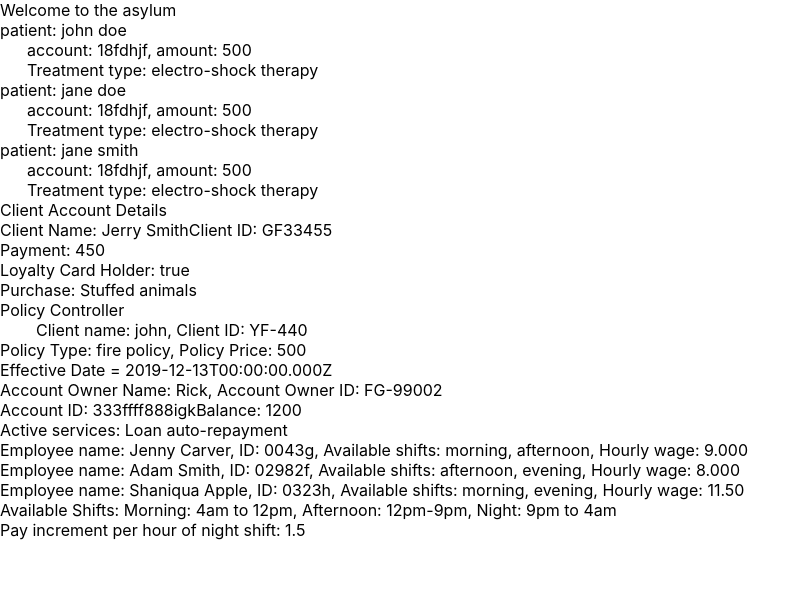
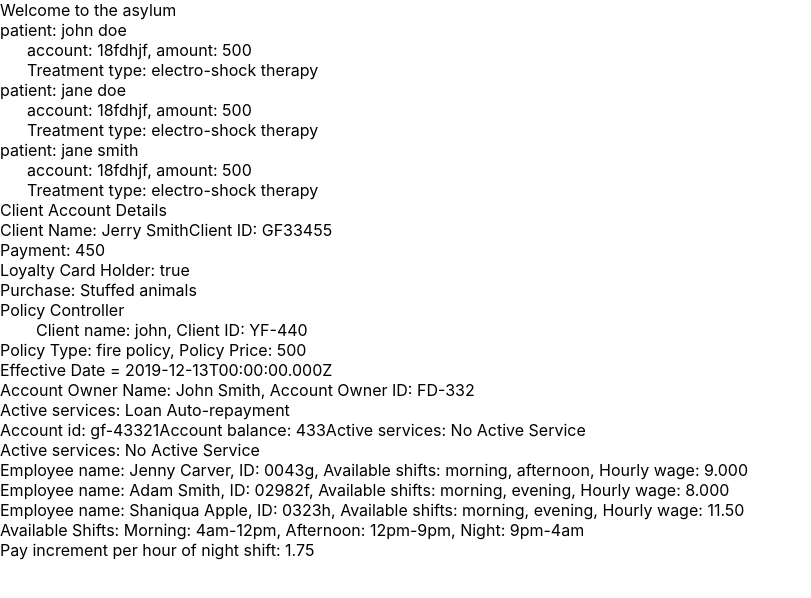
Before and after one commit to jocelynmutso/idea-app, a React (Create React App) app: page / in a window 1280 px wide. Shown: the top 598 px of the page, without its empty margins (0-811 px from the left). Built offline with nearby package versions, Linux system fonts and the light colour scheme.

Commit message:
complete 5 ideas

```diff
--- a/src/core/idea4/AccountOwnerView.tsx
+++ b/src/core/idea4/AccountOwnerView.tsx
@@ -2,15 +2,17 @@ import React from 'react';
 
 
 interface AccountOwnerViewProps {
-  ownerName: string,
-  ownerId: string,
+  owner: {
+   name: string,
+   id: string,
+  }
 }
 
-const AccountOwnerView: React.FC<AccountOwnerViewProps> = ({ ownerName, ownerId }) => {
+const AccountOwnerView: React.FC<AccountOwnerViewProps> = ({ owner }) => {
   return (
     <div>
-      Account Owner Name: {ownerName},
-      Account Owner ID: {ownerId}
+      Account Owner Name: {owner.name},
+      Account Owner ID: {owner.id}
     </div>
   )
 }
--- a/src/core/idea4/BankAccountController.tsx
+++ b/src/core/idea4/BankAccountController.tsx
@@ -1,18 +1,50 @@
 import React from 'react';
 import { AccountOwnerView } from './AccountOwnerView';
 import { BankAccountView } from './BankAccountView';
+import { AccountServicesView } from './AccountServicesView';
 
 
 interface BankAccountControllerProps {
 
 }
 
+interface AccountUmbrella {
+  ownerData: OwnerData;
+  servicesData: ServicesData;
+  bankAccountData: BankAccountData;
+}
+
+interface OwnerData {
+  name: string,
+  id: string
+}
+
+interface ServicesData {
+  service: string
+}
+
+interface BankAccountData {
+  account: {
+    id: string,
+    balance: number,
+    service: string,
+  }
+}
 
 const BankAccountController: React.FC<BankAccountControllerProps> = ({ }) => {
+
+  const umbrella: AccountUmbrella = {
+    ownerData: { name: "John Smith", id: "FD-332" },
+    servicesData: { service: "Loan Auto-repayment" },
+    bankAccountData: { account: { id: "gf-43321", balance: 433, service: "No Active Service" } }
+  }
+
+
   return (
     <div>
-      <AccountOwnerView ownerName={"Rick"} ownerId={"FG-99002"} />
-      <BankAccountView id={"333ffff888igk"} balance={1200} service={"Loan auto-repayment"} />
+      <AccountOwnerView owner={umbrella.ownerData} />
+      <AccountServicesView service={umbrella.servicesData.service} />
+      <BankAccountView account={umbrella.bankAccountData.account} />
     </div>
   )
 }
--- a/src/core/idea4/BankAccountView.tsx
+++ b/src/core/idea4/BankAccountView.tsx
@@ -1,18 +1,21 @@
 import React from 'react';
-import {AccountServicesView} from './AccountServicesView';
+import { AccountServicesView  } from './AccountServicesView';
 
 interface BankAccountViewProps {
-  id: string,
-  balance: number,
-  service: string
+  account: {
+   id: string,
+   balance: number,
+   service: string
+  }
 }
 
-const BankAccountView: React.FC<BankAccountViewProps> = ({ id, balance, service }) => {
+const BankAccountView: React.FC<BankAccountViewProps> = ({ account }) => {
   return (
     <div>
-      Account ID: {id}
-      Balance: {balance}
-      <AccountServicesView service={service} />
+      Account id: {account.id}
+      Account balance: {account.balance}
+      Active services: {account.service}
+      <AccountServicesView service={account.service} />
     </div>
   )
 }
--- a/src/core/idea5/EmployeeView.tsx
+++ b/src/core/idea5/EmployeeView.tsx
@@ -2,19 +2,21 @@ import React from 'react';
 
 
 interface EmployeeViewProps {
-  name: string,
-  id: string,
-  availableShifts: string[],
-  hourlyWage: number
+  employee: {
+    name: string,
+    id: string,
+    availableShifts: string[],
+    hourlyWage: number
+  }
 }
 
-const EmployeeView: React.FC<EmployeeViewProps> = ({ name, id, availableShifts, hourlyWage }) => {
+const EmployeeView: React.FC<EmployeeViewProps> = ({employee}) => {
   return (
     <div>
-      Employee name: {name},
-      ID: {id},
-      Available shifts: {availableShifts.join(", ")},
-      Hourly wage: {hourlyWage.toPrecision(4)}
+      Employee name: {employee.name},
+      ID: {employee.id},
+      Available shifts: {employee.availableShifts.join(", ")},
+      Hourly wage: {employee.hourlyWage.toPrecision(4)}
     </div>
   )
 }
--- a/src/core/idea5/ShiftController.tsx
+++ b/src/core/idea5/ShiftController.tsx
@@ -9,14 +9,51 @@ interface ShiftControllerProps {
 
 }
 
+interface Umbrella {
+  employees: EmployeeData[];
+  pay: PayData;
+  shifts: ShiftData[];
+}
+
+interface EmployeeData {
+  id: string;
+  name: string;
+  availableShifts: string[];
+  hourlyWage: number;
+}
+
+interface ShiftData {
+  morning: string;
+  afternoon: string;
+  night: string;
+}
+
+interface PayData {
+  payIncrement: number
+}
+
+
 const ShiftController: React.FC<ShiftControllerProps> = ({ }) => {
+  const umbrella: Umbrella = {
+    employees: [
+      {name: "Jenny Carver",   id: "0043g", availableShifts: ["morning", "afternoon"], hourlyWage: 9.00},
+      {name: "Adam Smith",     id: "02982f",availableShifts: ["morning", "evening"],   hourlyWage: 8.00},
+      {name: "Shaniqua Apple", id: "0323h", availableShifts: ["morning", "evening"],   hourlyWage: 11.50},
+    ],
+    shifts: [
+      {morning: "4am-12pm", afternoon: "12pm-9pm", night: "9pm-4am" }
+    ],
+    pay: {
+      payIncrement: 1.75
+    }
+  }
+
+
   return (
     <div>
-      <EmployeeView name={"Jenny Carver"} id={"0043g"} availableShifts={["morning", "afternoon"]} hourlyWage={9.00} />
-      <EmployeeView name={"Adam Smith"} id={"02982f"} availableShifts={["afternoon", "evening"]} hourlyWage={8.00} />
-      <EmployeeView name={"Shaniqua Apple"} id={"0323h"} availableShifts={["morning", "evening"]} hourlyWage={11.50} />
-      <ShiftsView morning={"4am to 12pm"} afternoon={"12pm-9pm"} night={"9pm to 4am"} />
-      <PayIncrementView amount={1.50}/>
+      {umbrella.employees.map(empl => (<EmployeeView employee={empl}/>))}
+      {umbrella.shifts.map(shift => (<ShiftsView shift={shift} /> ))}
+      <PayIncrementView amount={umbrella.pay.payIncrement}/>
     </div>
   )
 }
--- a/src/core/idea5/ShiftsView.tsx
+++ b/src/core/idea5/ShiftsView.tsx
@@ -2,18 +2,21 @@ import React from 'react';
 
 
 interface ShiftsViewProps {
-  morning: string,
-  afternoon: string,
-  night: string
+  shift: {
+    morning: string,
+    afternoon: string,
+    night: string
+  }
+
 }
 
-const ShiftsView: React.FC<ShiftsViewProps> = ({ morning, afternoon, night }) => {
+const ShiftsView: React.FC<ShiftsViewProps> = ({ shift }) => {
   return (
     <div>
       Available Shifts:
-      Morning: {morning},
-      Afternoon: {afternoon},
-      Night: {night}
+      Morning: {shift.morning},
+      Afternoon: {shift.afternoon},
+      Night: {shift.night}
     </div>
   )
 }
```
